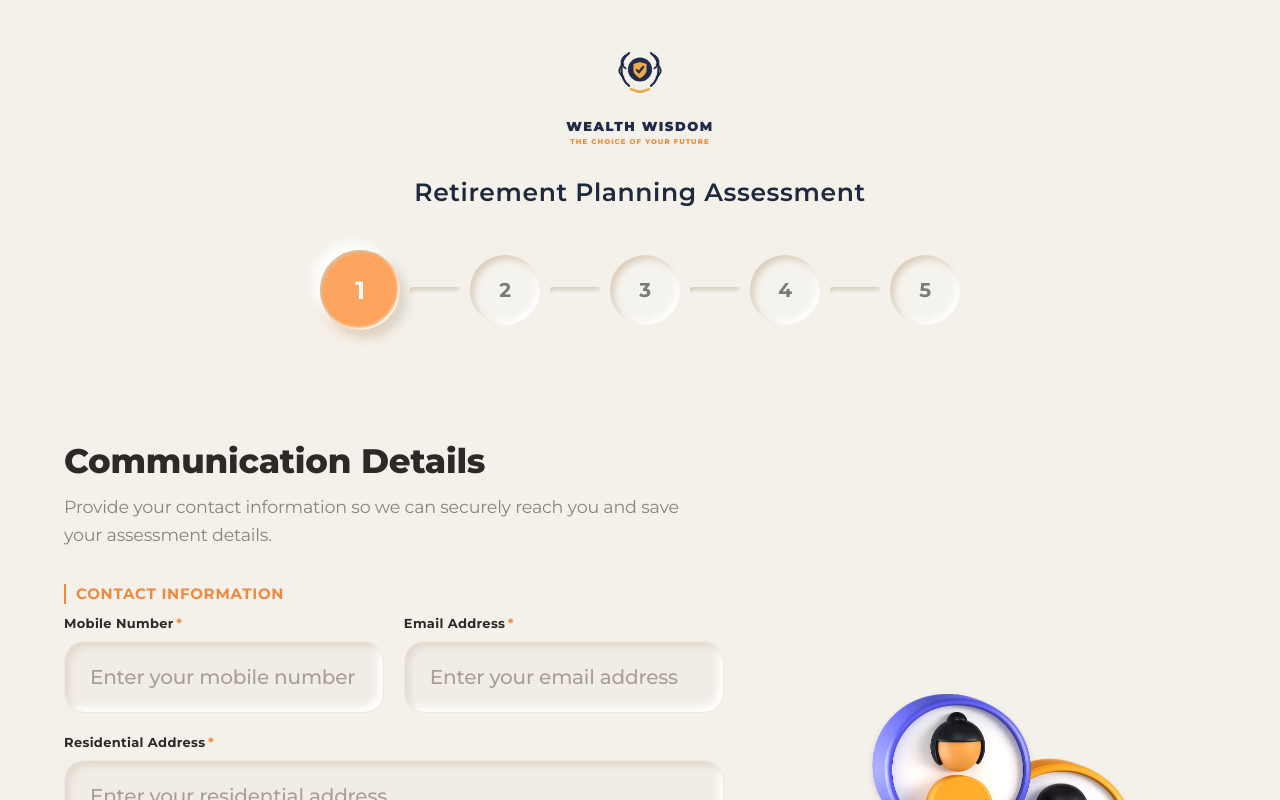
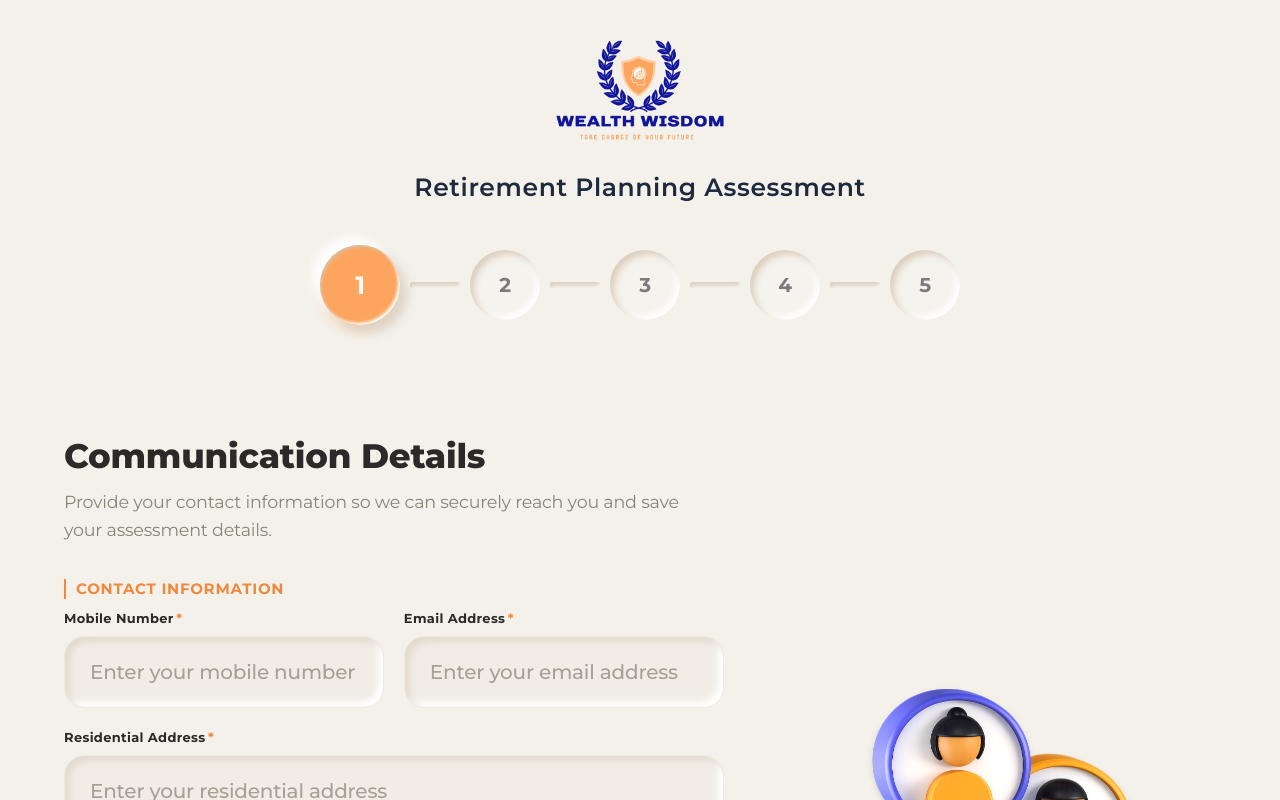
Before and after one commit to DevashishSharma-codes/new-wealth-fe, a React (Vite) app: page /assessment in a window 1280 px wide. Shown: the top 800 px of the page. Built offline with nearby package versions, Linux system fonts and the light colour scheme.

Commit message:
logo and default values

```diff
--- a/src/components/assessment/steps/Step4LifestyleGoals.jsx
+++ b/src/components/assessment/steps/Step4LifestyleGoals.jsx
@@ -248,7 +248,6 @@ export function Step4LifestyleGoals() {
                               style={{ color: TEXT_DARK }}
                             >
                               Target Year
-                              <span style={{ color: ORANGE }} className="font-bold ml-0.5">*</span>
                             </label>
                             <input
                               type="number"
@@ -271,7 +270,6 @@ export function Step4LifestyleGoals() {
                               style={{ color: TEXT_DARK }}
                             >
                               Today's Cost
-                              <span style={{ color: ORANGE }} className="font-bold ml-0.5">*</span>
                             </label>
                             <input
                               type="number"
--- a/src/components/layout/Header.jsx
+++ b/src/components/layout/Header.jsx
@@ -1,5 +1,6 @@
 import React from "react";
 import { Link } from "react-router-dom";
+import wealthWisdomLogo from "../../assets/wealth-wisdom-logo.png";
 
 /* ------------------------------------------------------------------
    Neumorphic tokens (matched from provided step-indicator SVG)
@@ -85,35 +86,7 @@ export function Header({ currentStep = 1, totalSteps = 5, goToStep }) {
     <header className="py-8 bg-transparent flex flex-col items-center">
       {/* Centered Logo */}
       <Link to="/" className="flex flex-col items-center text-center justify-center select-none">
-        <svg className="w-14 h-14" viewBox="0 0 64 64" fill="none" xmlns="http://www.w3.org/2000/svg">
-          {/* Laurel wreath left */}
-          <path d="M22 42C17 38 15 32 15 26C15 20 18 15 22 12" stroke="#1E2B49" strokeWidth="2" strokeLinecap="round" />
-          <path d="M17 34C15 33 13 30 13 28C13 26 15 23 17 22" stroke="#1E2B49" strokeWidth="1.5" strokeLinecap="round" />
-          <path d="M19 26C17 25 15 22 15 20C15 18 17 15 19 14" stroke="#1E2B49" strokeWidth="1.5" strokeLinecap="round" />
-
-          {/* Laurel wreath right */}
-          <path d="M42 42C47 38 49 32 49 26C49 20 46 15 42 12" stroke="#1E2B49" strokeWidth="2" strokeLinecap="round" />
-          <path d="M47 34C49 33 51 30 51 28C51 26 49 23 47 22" stroke="#1E2B49" strokeWidth="1.5" strokeLinecap="round" />
-          <path d="M45 26C47 25 49 22 49 20C49 18 47 15 45 14" stroke="#1E2B49" strokeWidth="1.5" strokeLinecap="round" />
-
-          {/* Outer Shield / Circle background */}
-          <circle cx="32" cy="27" r="11" fill="#1E2B49" />
-
-          {/* Inner Shield (Gold) */}
-          <path d="M32 20L38 22V28C38 31.5 32 35 32 35C32 35 26 31.5 26 28V22L32 20Z" fill="#EAA850" />
-
-          {/* Checkmark inside gold shield */}
-          <path d="M29 27.5L31 29.5L35 24.5" stroke="#1E2B49" strokeWidth="2" strokeLinecap="round" strokeLinejoin="round" fill="none" />
-
-          {/* Tiny gold ribbon/accents below */}
-          <path d="M24 45C32 48 32 48 40 45" stroke="#EAA850" strokeWidth="2.5" strokeLinecap="round" />
-        </svg>
-        <span className="font-heading font-black tracking-[0.12em] text-[13px] text-[#1E2B49] mt-2 leading-none uppercase">
-          WEALTH WISDOM
-        </span>
-        <span className="text-[7px] text-[#ED8B36] font-extrabold tracking-[0.15em] uppercase mt-1 leading-none">
-          THE CHOICE OF YOUR FUTURE
-        </span>
+        <img src={wealthWisdomLogo} alt="Wealth Wisdom - Take Charge of Your Future" className="h-20 w-auto object-contain" />
       </Link>
 
       {/* Title */}
--- a/src/context/AssessmentContext.jsx
+++ b/src/context/AssessmentContext.jsx
@@ -43,11 +43,7 @@ const initialChildren = [
   { name: "", occupation: "", dependent: "Yes", dob: "", age: "", goalType: "", targetYear: "", todaysCost: "" },
 ];
 
-const initialGoals = [
-  { id: 1, type: "Home Purchase", targetYear: "", todaysCost: "" },
-  { id: 2, type: "Foreign Tour", targetYear: "", todaysCost: "" },
-  { id: 3, type: "Foreign Tour", targetYear: "", todaysCost: "" },
-];
+const initialGoals = [];
 
 export default function AssessmentProvider({ children }) {
   const [step, setStep] = useState(1);
@@ -328,9 +324,12 @@ export default function AssessmentProvider({ children }) {
         }
       });
 
-      await assessmentService.submitFlow4(assessmentId, {
-        goals: apiGoals,
-      });
+      // If no goals were added, skip the API call and proceed
+      if (apiGoals.length > 0) {
+        await assessmentService.submitFlow4(assessmentId, {
+          goals: apiGoals,
+        });
+      }
       nextStep();
     } catch (err) {
       console.error(err);
@@ -345,24 +344,19 @@ export default function AssessmentProvider({ children }) {
     setIsCalculating(true);
     window.scrollTo({ top: 0, behavior: "smooth" });
 
-    // Pre-populate missing values with defaults if empty
+    // Use "0" for any empty numeric fields instead of hardcoded defaults
     let finalFormData = { ...formData };
-    const hasSpouse = !!(finalFormData.spouseName && finalFormData.spouseName.trim());
-    if (!finalFormData.targetRetireAge || !finalFormData.targetRetireAge.trim()) finalFormData.targetRetireAge = "60";
-    if (!finalFormData.yearsUntilRetirement || !finalFormData.yearsUntilRetirement.trim()) finalFormData.yearsUntilRetirement = "30";
-    if (!finalFormData.requiredAnnualIncome || !finalFormData.requiredAnnualIncome.trim()) {
-      finalFormData.requiredAnnualIncome = hasSpouse ? "2500000" : "1500000";
-    }
-    if (!finalFormData.epfEmployerShare || !finalFormData.epfEmployerShare.trim()) finalFormData.epfEmployerShare = "1400";
-    if (!finalFormData.epfEmployeeShare || !finalFormData.epfEmployeeShare.trim()) finalFormData.epfEmployeeShare = "1400";
-    if (!finalFormData.epfTotalCorpus || !finalFormData.epfTotalCorpus.trim()) finalFormData.epfTotalCorpus = "0";
-
-    if (!finalFormData.npsEmployerShare || !finalFormData.npsEmployerShare.trim()) finalFormData.npsEmployerShare = "0";
-    if (!finalFormData.npsEmployeeShare || !finalFormData.npsEmployeeShare.trim()) finalFormData.npsEmployeeShare = "0";
-    if (!finalFormData.npsTotalCorpus || !finalFormData.npsTotalCorpus.trim()) finalFormData.npsTotalCorpus = "0";
-
-    if (!finalFormData.superEmployerShare || !finalFormData.superEmployerShare.trim()) finalFormData.superEmployerShare = "0";
-    if (!finalFormData.superTotalCorpus || !finalFormData.superTotalCorpus.trim()) finalFormData.superTotalCorpus = "0";
+    const numericFields = [
+      'targetRetireAge', 'yearsUntilRetirement', 'requiredAnnualIncome',
+      'epfEmployerShare', 'epfEmployeeShare', 'epfTotalCorpus',
+      'npsEmployerShare', 'npsEmployeeShare', 'npsTotalCorpus',
+      'superEmployerShare', 'superTotalCorpus',
+    ];
+    numericFields.forEach((field) => {
+      if (!finalFormData[field] || !finalFormData[field].toString().trim()) {
+        finalFormData[field] = "0";
+      }
+    });
 
     setFormData(finalFormData);
 
--- a/src/hooks/useFormValidation.js
+++ b/src/hooks/useFormValidation.js
@@ -38,8 +38,5 @@ export const validateStep3 = (childrenData, childrenCount) => {
 };
 
 export const validateStep4 = (activeGoals) => {
-  return (
-    activeGoals.length > 0 &&
-    activeGoals.every((g) => g.targetYear?.trim() && g.todaysCost?.trim())
-  );
+  return true;
 };
--- a/src/pages/Home.jsx
+++ b/src/pages/Home.jsx
@@ -1,5 +1,6 @@
 import React from 'react';
 import { Link } from 'react-router-dom';
+import wealthWisdomLogo from '../assets/wealth-wisdom-logo.png';
 
 // Custom SVG Icons for Features
 const ReadinessIcon = () => (
@@ -58,35 +59,7 @@ export default function Home() {
 
           {/* Logo */}
           <Link to="/" className="flex flex-col items-center text-center justify-center select-none shrink-0">
-            <svg className="w-12 h-12" viewBox="0 0 64 64" fill="none" xmlns="http://www.w3.org/2000/svg">
-              {/* Laurel wreath left */}
-              <path d="M22 42C17 38 15 32 15 26C15 20 18 15 22 12" stroke="#1E2B49" strokeWidth="2" strokeLinecap="round" />
-              <path d="M17 34C15 33 13 30 13 28C13 26 15 23 17 22" stroke="#1E2B49" strokeWidth="1.5" strokeLinecap="round" />
-              <path d="M19 26C17 25 15 22 15 20C15 18 17 15 19 14" stroke="#1E2B49" strokeWidth="1.5" strokeLinecap="round" />
-
-              {/* Laurel wreath right */}
-              <path d="M42 42C47 38 49 32 49 26C49 20 46 15 42 12" stroke="#1E2B49" strokeWidth="2" strokeLinecap="round" />
-              <path d="M47 34C49 33 51 30 51 28C51 26 49 23 47 22" stroke="#1E2B49" strokeWidth="1.5" strokeLinecap="round" />
-              <path d="M45 26C47 25 49 22 49 20C49 18 47 15 45 14" stroke="#1E2B49" strokeWidth="1.5" strokeLinecap="round" />
-
-              {/* Outer Shield / Circle background */}
-              <circle cx="32" cy="27" r="11" fill="#1E2B49" />
-
-              {/* Inner Shield (Gold) */}
-              <path d="M32 20L38 22V28C38 31.5 32 35 32 35C32 35 26 31.5 26 28V22L32 20Z" fill="#EAA850" />
-
-              {/* Checkmark inside gold shield */}
-              <path d="M29 27.5L31 29.5L35 24.5" stroke="#1E2B49" strokeWidth="2" strokeLinecap="round" strokeLinejoin="round" fill="none" />
-
-              {/* Tiny gold ribbon/accents below */}
-              <path d="M24 45C32 48 32 48 40 45" stroke="#EAA850" strokeWidth="2.5" strokeLinecap="round" />
-            </svg>
-            <span className="font-heading font-black tracking-[0.12em] text-[11px] text-[#1E2B49] mt-1.5 leading-none uppercase">
-              WEALTH WISDOM
-            </span>
-            <span className="text-[6.5px] text-[#ED8B36] font-extrabold tracking-[0.12em] uppercase mt-0.5 leading-none">
-              THE CHOICE OF YOUR FUTURE
-            </span>
+            <img src={wealthWisdomLogo} alt="Wealth Wisdom - Take Charge of Your Future" className="h-16 w-auto object-contain" />
           </Link>
 
           {/* Title */}
```
Also changed, not shown: src/assets/wealth-wisdom-logo.png (added).
